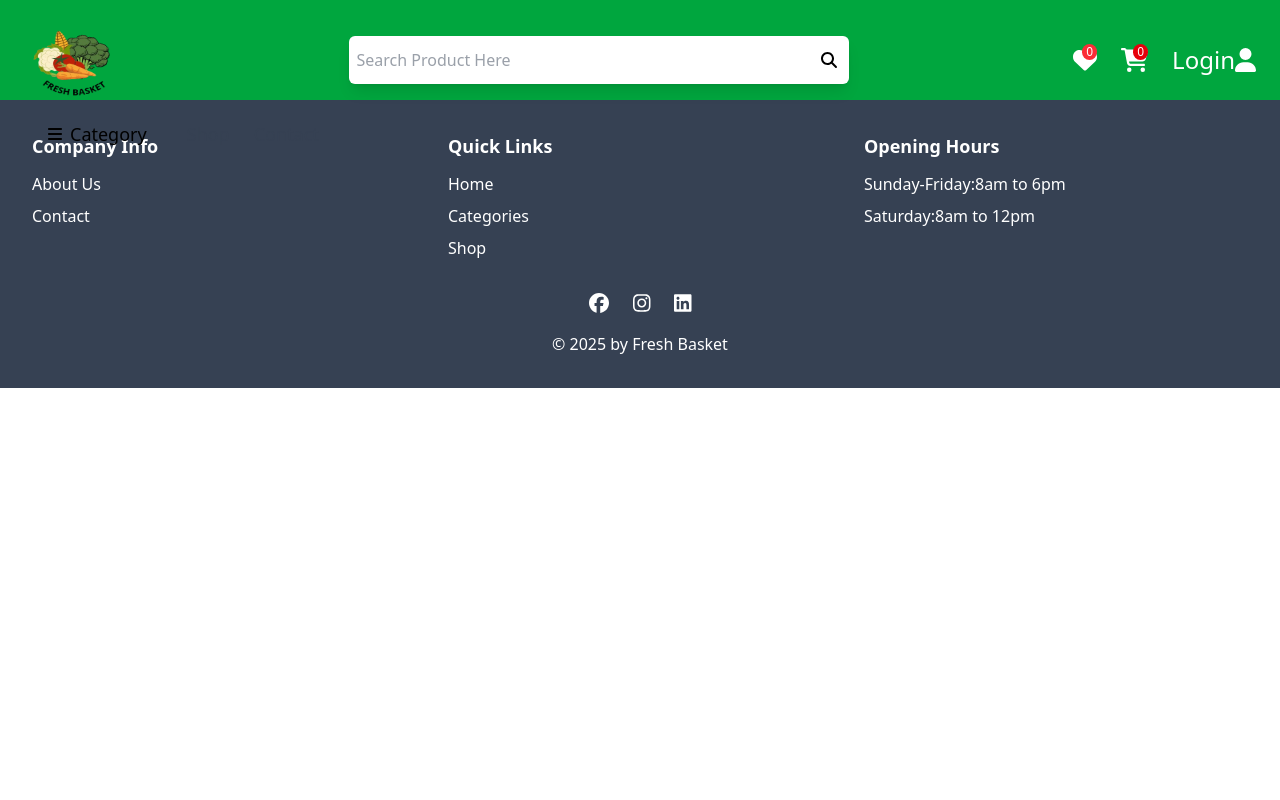
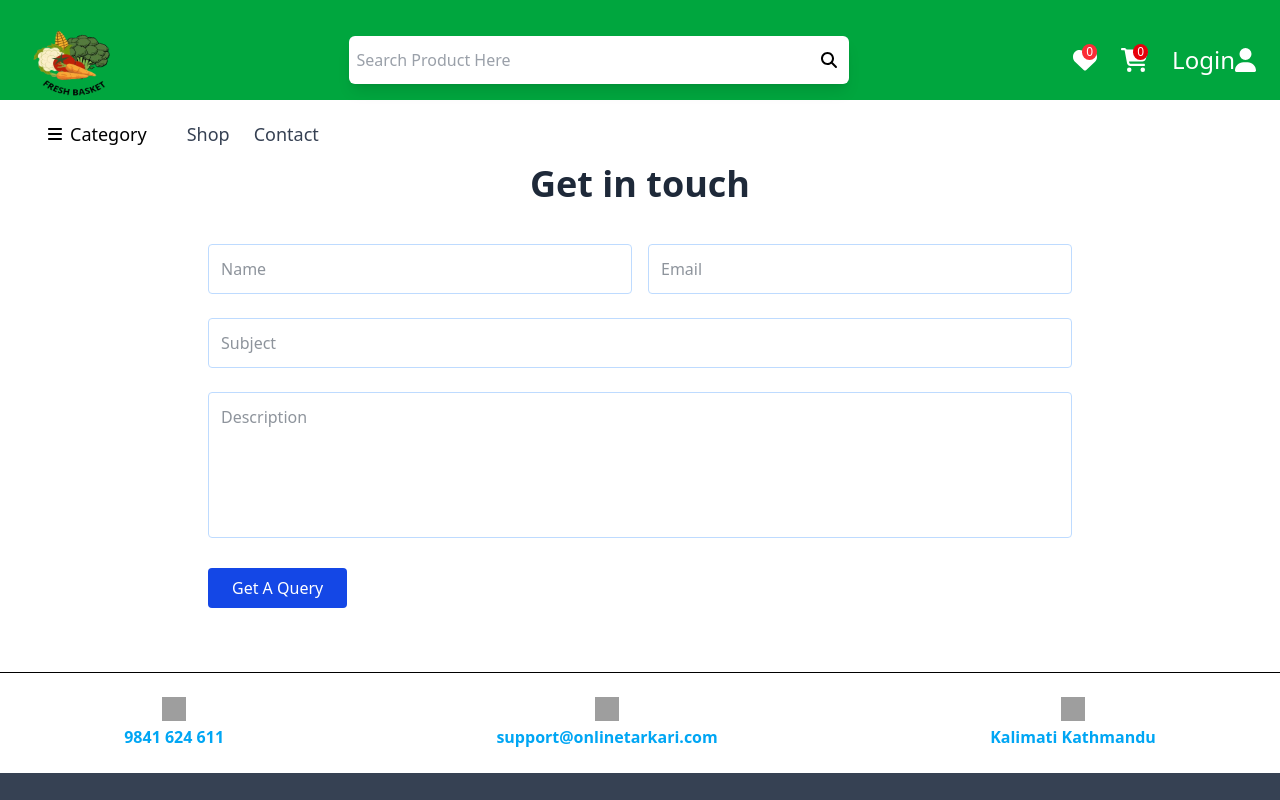
Before and after one commit to Jyoti-yadav09/Vegetable-website, a React (Vite) app in the folder Vegetable-website/: page /contact in a window 1280 px wide. Shown: the top 800 px of the page. Built offline with nearby package versions, Linux system fonts and the light colour scheme; grey boxes are pictures that could not be loaded.

Commit message:
Installing react-icons

```diff
--- a/Vegetable-website/package.json
+++ b/Vegetable-website/package.json
@@ -18,6 +18,7 @@
     "@tailwindcss/vite": "^4.1.1",
     "react": "^19.0.0",
     "react-dom": "^19.0.0",
+    "react-icons": "^5.5.0",
     "react-router-dom": "^7.4.1",
     "tailwindcss": "^4.1.1"
   },
--- a/Vegetable-website/src/App.jsx
+++ b/Vegetable-website/src/App.jsx
@@ -3,6 +3,7 @@ import { BrowserRouter as Router, Routes, Route } from 'react-router-dom';
 import Navbar from './components/Navbar';
 import Footer from './components/Footer';
 import About from './pages/About';
+import Contact from './pages/Contact';
 
 const App = () => {
   return (
@@ -13,7 +14,7 @@ const App = () => {
 
       <Routes>
         <Route path="/about" element={<About/>}/>
-
+        <Route path="/contact" element={<Contact/>}/>
 
       </Routes>
       <Footer/>
--- a/Vegetable-website/src/pages/Contact.jsx
+++ b/Vegetable-website/src/pages/Contact.jsx
@@ -1,11 +1,78 @@
 import React from 'react';
 
-const Contact = () => {
+const ContactSection = () => {
   return (
-    <div>
+    <div className="bg-white text-gray-800">
+      {/* Contact Form Section */}
+      <section className="py-16">
+        <div className="text-center mb-10">
+          <h1 className="text-4xl font-bold">Get in touch</h1>
+        </div>
+        <div className="max-w-4xl mx-auto px-4">
+          <form className="space-y-6">
+            <div className="grid md:grid-cols-2 gap-4">
+              <input
+                type="text"
+                placeholder="Name"
+                className="border border-blue-200 p-3 w-full rounded"
+              />
+              <input
+                type="email"
+                placeholder="Email"
+                className="border border-blue-200 p-3 w-full rounded"
+              />
+            </div>
+            <input
+              type="text"
+              placeholder="Subject"
+              className="border border-blue-200 p-3 w-full rounded"
+            />
+            <textarea
+              placeholder="Description"
+              rows="5"
+              className="border border-blue-200 p-3 w-full rounded resize-none"
+            ></textarea>
+            <button
+              type="submit"
+              className="bg-blue-700 text-white px-6 py-2 rounded hover:bg-blue-800 transition"
+            >
+              Get A Query
+            </button>
+          </form>
+        </div>
+      </section>
 
+      {/* Info Footer */}
+      <footer className="border-t border-black py-6">
+        <div className="flex flex-col md:flex-row justify-around text-center text-sky-500 font-semibold gap-6">
+          <div className="flex flex-col items-center">
+            <img
+              src="https://img.icons8.com/ios/50/000000/phone--v1.png"
+              className="w-6 h-6 mb-1"
+              alt="Phone"
+            />
+            <p>9841 624 611</p>
+          </div>
+          <div className="flex flex-col items-center">
+            <img
+              src="https://img.icons8.com/ios/50/000000/email--v1.png"
+              className="w-6 h-6 mb-1"
+              alt="Email"
+            />
+            <p>support@onlinetarkari.com</p>
+          </div>
+          <div className="flex flex-col items-center">
+            <img
+              src="https://img.icons8.com/ios/50/000000/shop.png"
+              className="w-6 h-6 mb-1"
+              alt="Location"
+            />
+            <p>Kalimati Kathmandu</p>
+          </div>
+        </div>
+      </footer>
     </div>
-  )
-}
+  );
+};
 
-export default Contact;
+export default ContactSection;
```
Also changed, not shown: 1 other file (tests, documents, lock files or other folders).
